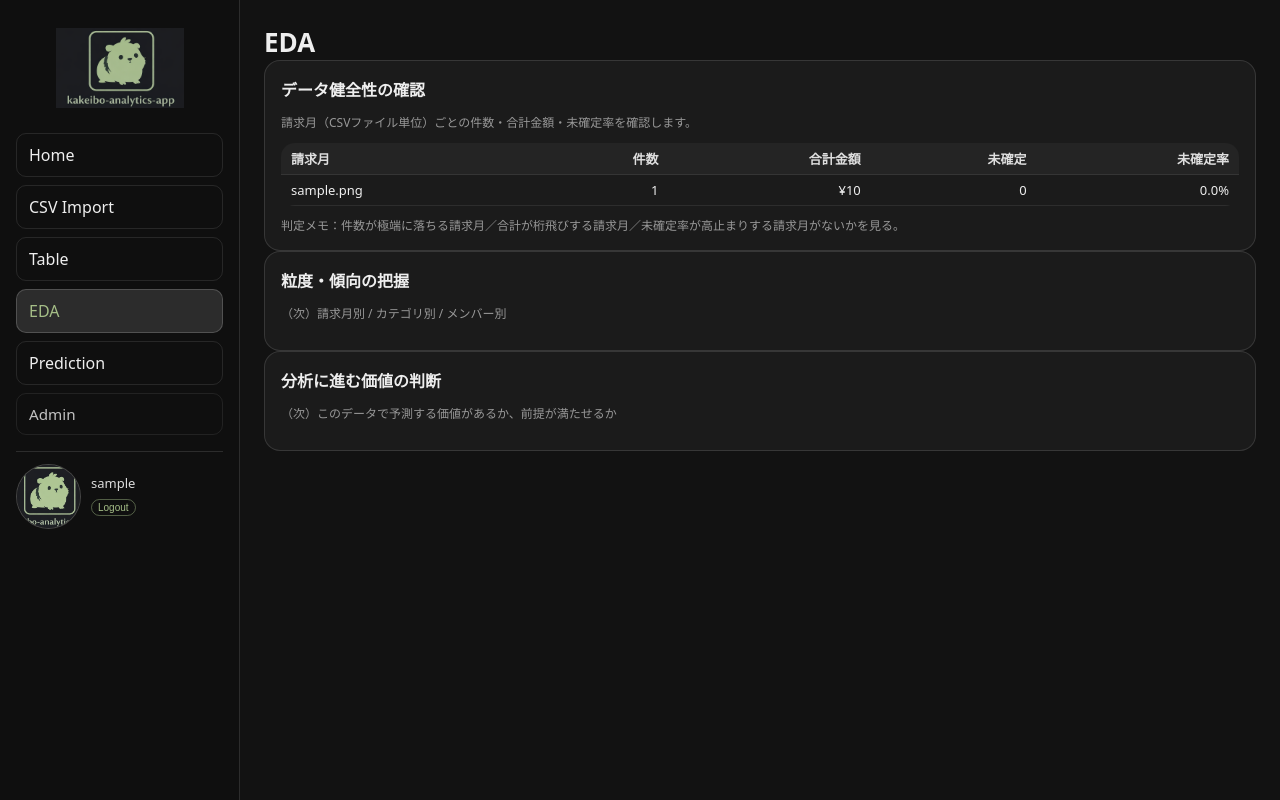
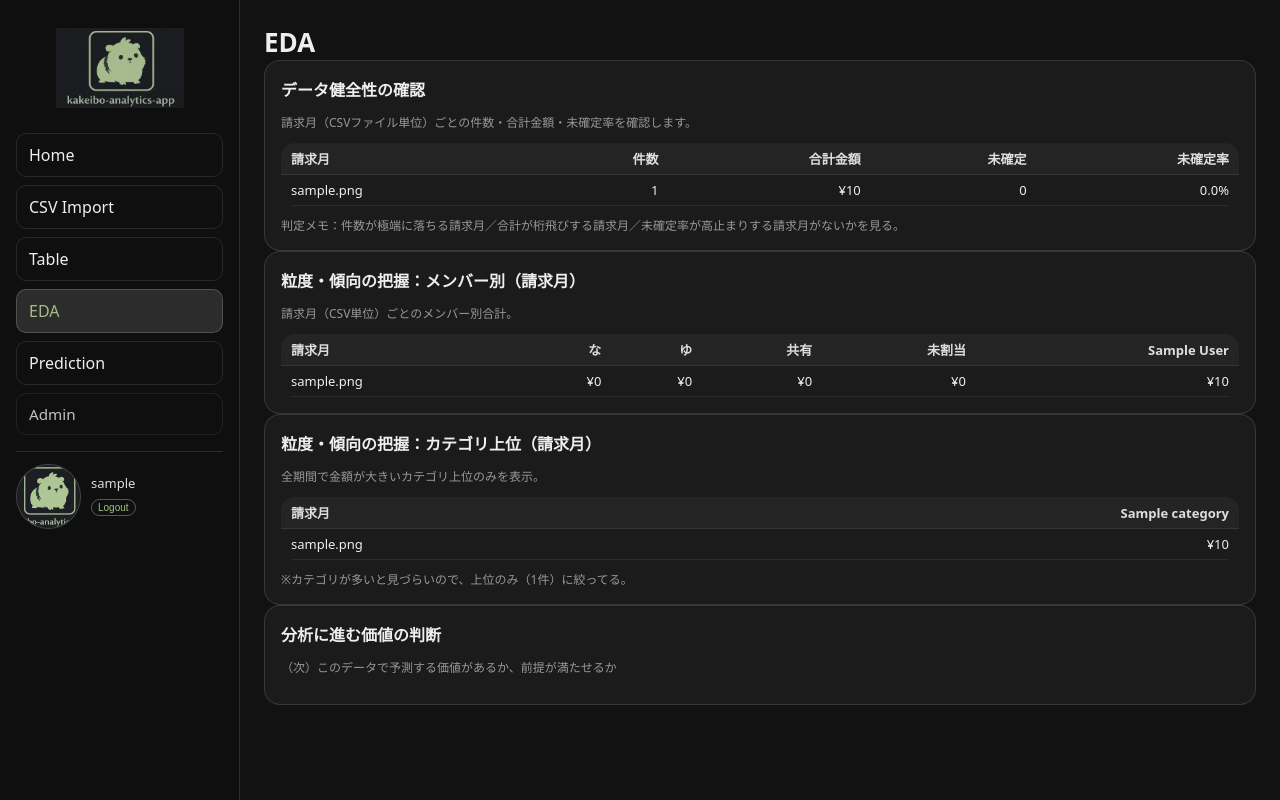
Before and after one commit to yoshimu-urami-nats/kakeibo-analytics-app, a Django app: page /eda/ in a window 1280 px wide. Run offline with Django 5.2, Linux system fonts and the light colour scheme; a user stored in the database is signed in; tables that the repository leaves empty hold one stand-in row (values such as "Sample post").

Commit message:
粒度・傾向の把握追加

```diff
--- a/account/templates/account/eda.html
+++ b/account/templates/account/eda.html
@@ -43,9 +43,62 @@
   </div>
 </div>
 
+<!-- 請求月 × メンバー -->
 <div class="card">
-  <h2 class="h2">粒度・傾向の把握</h2>
-  <p class="muted">（次）請求月別 / カテゴリ別 / メンバー別</p>
+  <h2 class="h2">粒度・傾向の把握：メンバー別（請求月）</h2>
+  <p class="muted">請求月（CSV単位）ごとのメンバー別合計。</p>
+
+  <table class="summary-table">
+    <thead>
+      <tr>
+        <th>請求月</th>
+        {% for c in member_cols %}
+          <th class="num">{{ c }}</th>
+        {% endfor %}
+      </tr>
+    </thead>
+    <tbody>
+      {% for r in member_table %}
+      <tr>
+        <td>{{ r.billing_month }}</td>
+        {% for cell in r.cells %}
+          <td class="num">¥{{ cell.total|intcomma }}</td>
+        {% endfor %}
+      </tr>
+      {% endfor %}
+    </tbody>
+  </table>
+</div>
+
+<!-- 追加：請求月 × カテゴリ（上位） -->
+<div class="card">
+  <h2 class="h2">粒度・傾向の把握：カテゴリ上位（請求月）</h2>
+  <p class="muted">全期間で金額が大きいカテゴリ上位のみを表示。</p>
+
+  <table class="summary-table">
+    <thead>
+      <tr>
+        <th>請求月</th>
+        {% for c in cat_cols %}
+          <th class="num">{{ c }}</th>
+        {% endfor %}
+      </tr>
+    </thead>
+    <tbody>
+      {% for r in category_table %}
+      <tr>
+        <td>{{ r.billing_month }}</td>
+        {% for cell in r.cells %}
+          <td class="num">¥{{ cell.total|intcomma }}</td>
+        {% endfor %}
+      </tr>
+      {% endfor %}
+    </tbody>
+  </table>
+
+  <div class="muted" style="margin-top:10px;">
+    ※カテゴリが多いと見づらいので、上位のみ（{{ cat_cols|length }}件）に絞ってる。
+  </div>
 </div>
 
 <div class="card">
--- a/account/views.py
+++ b/account/views.py
@@ -2,7 +2,7 @@
 import re
 from django.shortcuts import render
 from django.contrib.auth.decorators import login_required
-from django.db.models import Count, Sum, Q
+from django.db.models import Count, Sum, Q, F
 
 from transactions.models import Transaction
 
@@ -53,7 +53,100 @@ def eda(request):
             "unclosed_rate": rate,
         })
 
-    return render(request, "account/eda.html", {"billing_stats": billing_stats})
+    # --- ① 請求月 × メンバー 合計（memberがNULLも拾って「未割当」に寄せる） ---
+    member_rows = (
+        Transaction.objects
+        .exclude(source_file="")
+        .values("source_file", "member__name")
+        .annotate(total=Sum("amount"), count=Count("id"))
+    )
+
+    # メンバー表示順（必要なら増やせる）
+    member_order = ["な", "ゆ", "共有", "未割当"]
+    member_set = set(member_order)
+
+    # month -> member -> total の辞書にする
+    member_pivot = {}
+    for r in member_rows:
+        sf = r["source_file"] or ""
+        m = re.search(r"(\d{6})", sf)
+        month = m.group(1) if m else sf
+
+        name = r["member__name"] or "未割当"
+        member_set.add(name)
+
+        member_pivot.setdefault(month, {})
+        member_pivot[month][name] = int(r["total"] or 0)
+
+    # 実データに合わせてメンバー列を確定（order優先、残りは後ろに追加）
+    member_cols = member_order + sorted([x for x in member_set if x not in member_order])
+
+    # テンプレで回しやすい行リストに変換（billing_statsの月順に揃える）
+    months = [x["billing_month"] for x in billing_stats]
+
+    member_table = []
+    for mo in months:
+        row = {"billing_month": mo, "cells": []}
+        for name in member_cols:
+            row["cells"].append({
+                "name": name,
+                "total": member_pivot.get(mo, {}).get(name, 0),
+            })
+        member_table.append(row)
+
+
+    # --- ② 請求月 × カテゴリ 合計（上位Nカテゴリだけ表示） ---
+    # まず全期間で「金額が大きいカテゴリ上位」を決める（NULL除外）
+    TOP_N = 8
+    top_categories = list(
+        Transaction.objects
+        .exclude(source_file="")
+        .exclude(category__isnull=True)
+        .values("category__name")
+        .annotate(total=Sum("amount"))
+        .order_by("-total")[:TOP_N]
+    )
+    cat_cols = [r["category__name"] for r in top_categories]
+
+    cat_rows = (
+        Transaction.objects
+        .exclude(source_file="")
+        .exclude(category__isnull=True)
+        .values("source_file", "category__name")
+        .annotate(total=Sum("amount"))
+    )
+
+    cat_pivot = {}
+    for r in cat_rows:
+        sf = r["source_file"] or ""
+        m = re.search(r"(\d{6})", sf)
+        month = m.group(1) if m else sf
+
+        cname = r["category__name"]
+        if cname not in cat_cols:
+            continue
+
+        cat_pivot.setdefault(month, {})
+        cat_pivot[month][cname] = int(r["total"] or 0)
+
+    category_table = []
+    for mo in months:
+        row = {"billing_month": mo, "cells": []}
+        for cname in cat_cols:
+            row["cells"].append({
+                "name": cname,
+                "total": cat_pivot.get(mo, {}).get(cname, 0),
+            })
+        category_table.append(row)
+
+    # --- render context を増やす（最後の render をこれに） ---
+    return render(request, "account/eda.html", {
+        "billing_stats": billing_stats,
+        "member_cols": member_cols,
+        "member_table": member_table,
+        "cat_cols": cat_cols,
+        "category_table": category_table,
+    })
 
 @login_required
 def prediction(request):
```
